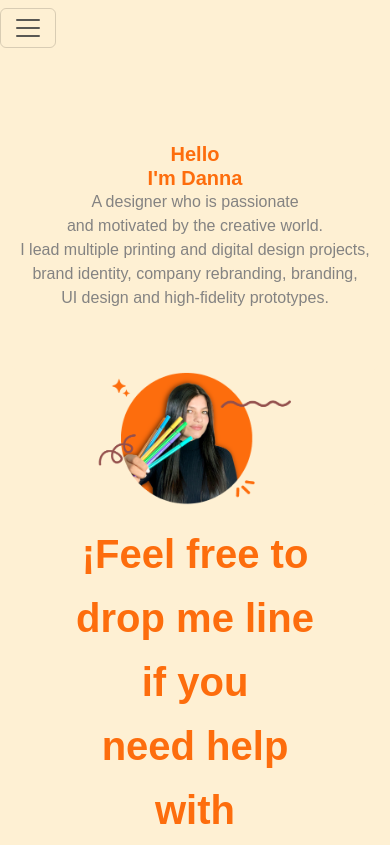
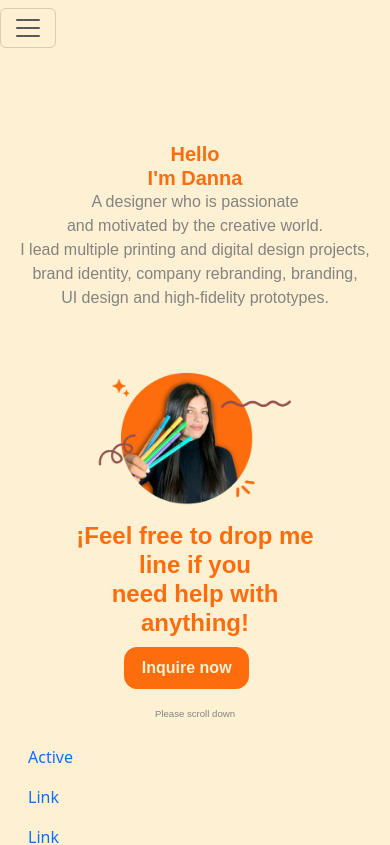
Before and after one commit to crojastrianaDev/porfolio_langin_page, an Angular app: page / in a window 390 px wide. Shown: the top 845 px of the page. Built offline with nearby package versions, Linux system fonts and the light colour scheme.

Commit message:
finish commit responsive design for banner,footer and header

```diff
--- a/src/app/app.component.css
+++ b/src/app/app.component.css
@@ -0,0 +1,8 @@
+body {
+  min-height: 100vh;
+  width: 100%; /* Establece el ancho al 100% */
+  overflow-x: hidden;
+  margin: 0;
+  display: flex;
+  flex-direction: column;
+}
--- a/src/app/component/banner/banner.component.css
+++ b/src/app/component/banner/banner.component.css
@@ -95,7 +95,7 @@ h4 {
 }
 .btn-layout {
   display: flex;
-  padding: 1em 3.75em;
+  padding: 0.1em 3.75em;
   justify-content: center;
   align-items: center;
   align-content: center;
@@ -107,7 +107,7 @@ h4 {
   text-align: center;
   /* Boton1 */
   font-family: Outfit, sans-serif;
-  font-size: 1.688em;
+  font-size: 1.2em;
   font-style: normal;
   font-weight: 700;
   line-height: normal;
@@ -134,7 +134,7 @@ h4 {
   padding: 0;
   margin: 0;
 }
-@media banner, only screen and (max-width: 767px) {
+@media screen and (max-width: 812px) {
   .card {
     height: initial;
     margin: 0 0 0 0;
@@ -173,4 +173,49 @@ h4 {
   .card-title-container {
     text-align: center;
   }
+  .btn-responsive {
+    padding-left: 30px;
+  }
+  h4 {
+    color: var(--Tono2, #fd6d0d);
+    text-align: center;
+    /* Tit1 */
+    font-family: Outfit, sans-serif;
+    font-size: 1.5em;
+    font-style: normal;
+    font-weight: 700;
+    line-height: 1.2em; /* 128% */
+  }
+  .p-btn {
+    color: var(--Tono1, #fef0d3);
+    text-align: center;
+    /* Boton1 */
+    font-family: Outfit, sans-serif;
+    font-size: 1em;
+    font-style: normal;
+    font-weight: 700;
+    line-height: normal;
+    padding: 0.3em;
+  }
+  .btn-responsive {
+    padding-left: 4em;
+  }
+  .p-text {
+    color: #848382;
+    text-align: center;
+
+    /* Lla1 */
+    font-family: Outfit, sans-serif;
+    font-size: 0.6em;
+    font-style: normal;
+    font-weight: 400;
+    line-height: 29px; /* 145% */
+    padding: 0;
+    margin: 0;
+  }
 }
+@media screen and (min-width: 813px) and (max-width: 1000px) {
+  .btn-responsive {
+    padding-left: 5em;
+  }
+}
--- a/src/app/component/banner/banner.component.html
+++ b/src/app/component/banner/banner.component.html
@@ -44,7 +44,7 @@
       </div>
       <div class="row btn-layout justify-content-evenly">
         <div class="col-md-4"></div>
-        <div class="col-md-5">
+        <div class="col-md-5 btn-responsive">
           <button type="button" class="btn btn-primary now">
             <p class="p-btn">Inquire now</p>
           </button>
--- a/src/app/shared/footer/footer.component.css
+++ b/src/app/shared/footer/footer.component.css
@@ -60,8 +60,10 @@ span {
   }
   .icon {
     margin-top: 1em;
+    width: 40px;
   }
   .icon_two {
     margin-top: 0em;
+    width: 40px;
   }
 }
--- a/src/styles.css
+++ b/src/styles.css
@@ -2,6 +2,11 @@
 @import "../node_modules/bootstrap-icons/font/bootstrap-icons.css";
 @import "../node_modules/bootstrap/dist/css/bootstrap.min.css";
 
+* {
+  margin: 0;
+  padding: 0;
+  box-sizing: border-box;
+}
 html {
   margin: 0;
   background: var(--Tono1, #fef0d3);
@@ -13,6 +18,8 @@ section {
 }
 body {
   min-height: 100vh;
+  width: 100%; /* Establece el ancho al 100% */
+  overflow-x: hidden;
   margin: 0;
   display: flex;
   flex-direction: column;
```
